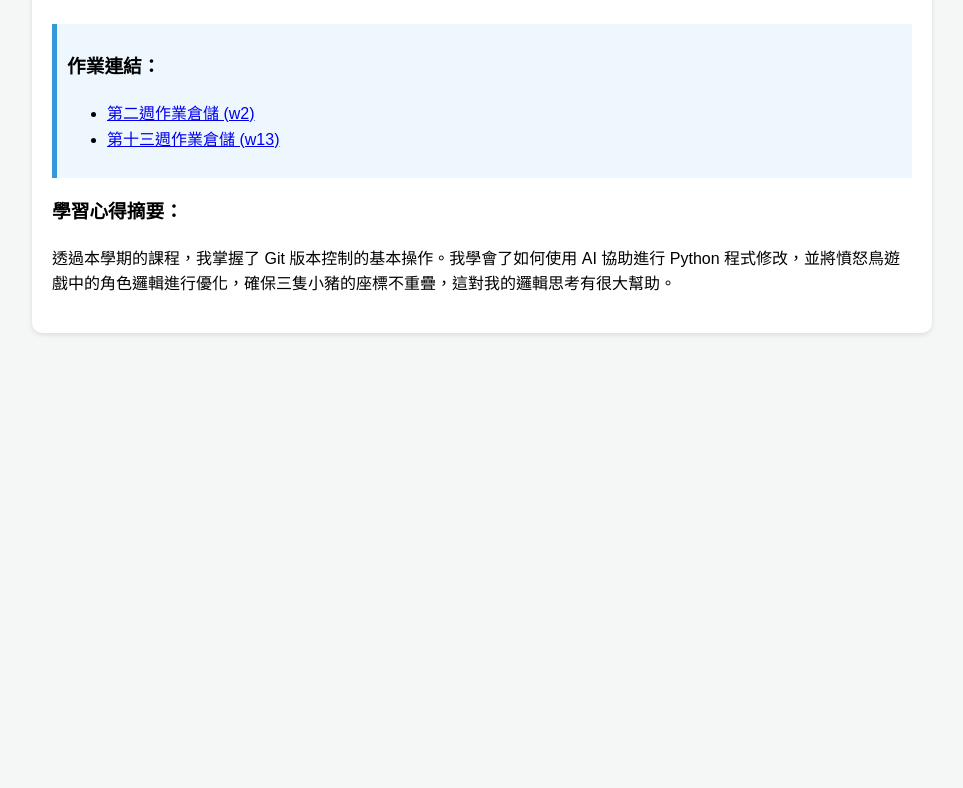
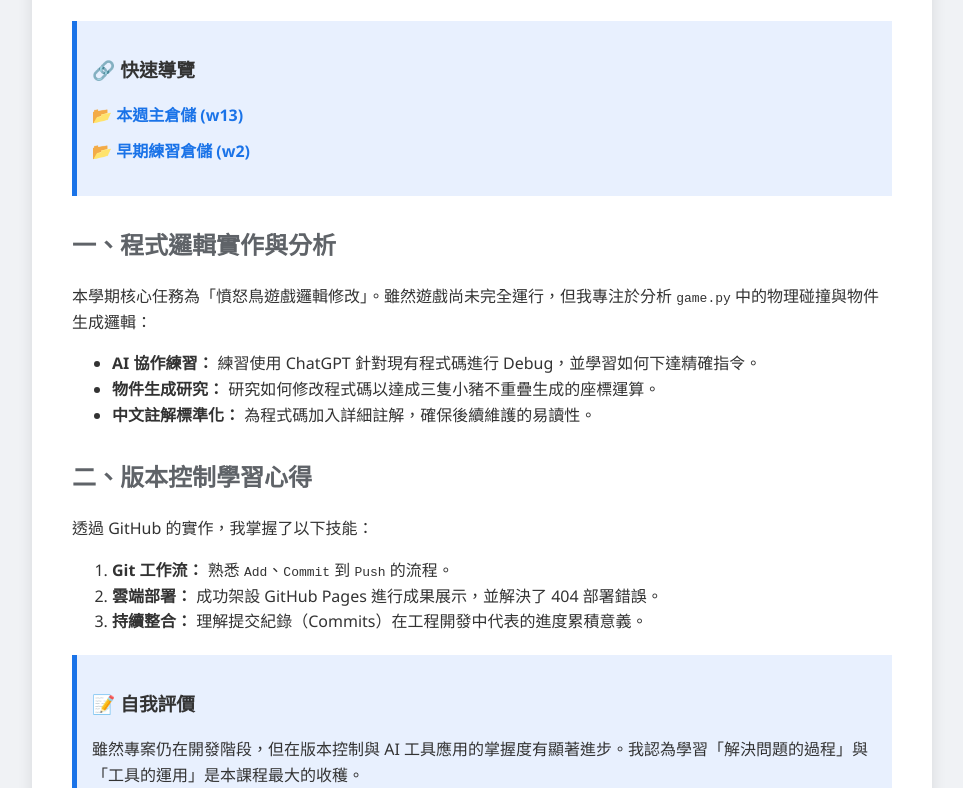
Before and after one commit to Yan08622/w13, a plain HTML site: page index.html in a window 1280 px wide. Shown: the part 166-954 px from the top of the page, without its empty margins (158-1121 px from the left). Before the commit the page ends 800 px from the top, so only its background shows below. Drawn offline with Linux system fonts and the light colour scheme.

Commit message:
Update index.html

```diff
--- a/index.html
+++ b/index.html
@@ -2,29 +2,56 @@
 <html lang="zh-TW">
 <head>
     <meta charset="UTF-8">
-    <title>Yan08622 的機械設計課程成果</title>
+    <title>Yan08622 機械設計課程成果</title>
     <style>
-        body { font-family: sans-serif; line-height: 1.6; padding: 30px; max-width: 900px; margin: auto; background-color: #f4f7f6; }
-        .card { background: white; padding: 20px; border-radius: 10px; box-shadow: 0 2px 5px rgba(0,0,0,0.1); }
-        h1 { color: #2c3e50; }
-        .link-box { margin-top: 20px; padding: 10px; border-left: 5px solid #3498db; background: #eef7fd; }
+        body { font-family: 'Segoe UI', Tahoma, Geneva, Verdana, sans-serif; line-height: 1.6; padding: 40px; max-width: 900px; margin: auto; background-color: #f0f2f5; color: #333; }
+        .container { background: white; padding: 40px; border-radius: 15px; box-shadow: 0 4px 15px rgba(0,0,0,0.1); }
+        h1 { color: #1a73e8; border-bottom: 3px solid #1a73e8; padding-bottom: 10px; }
+        h2 { color: #5f6368; margin-top: 30px; }
+        .highlight { background: #e8f0fe; border-left: 5px solid #1a73e8; padding: 15px; margin: 20px 0; }
+        .link-list { list-style: none; padding: 0; }
+        .link-list li { margin: 10px 0; }
+        .link-list a { color: #1a73e8; text-decoration: none; font-weight: bold; }
+        .link-list a:hover { text-decoration: underline; }
+        .footer { margin-top: 50px; font-size: 0.9em; color: #888; text-align: center; }
     </style>
 </head>
 <body>
-    <div class="card">
-        <h1>課程學習成果展示</h1>
-        <p>這是我的機械設計課程作業彙整頁面。</p>
+    <div class="container">
+        <h1>機械設計課程：學習成果報告</h1>
 
-        <div class="link-box">
-            <h3>作業連結：</h3>
-            <ul>
-                <li><a href="https://github.com/Yan08622/w2">第二週作業倉儲 (w2)</a></li>
-                <li><a href="https://github.com/Yan08622/w13">第十三週作業倉儲 (w13)</a></li>
+        <div class="highlight">
+            <h3>🔗 快速導覽</h3>
+            <ul class="link-list">
+                <li>📂 <a href="https://github.com/Yan08622/w13">本週主倉儲 (w13)</a></li>
+                <li>📂 <a href="https://github.com/Yan08622/w2">早期練習倉儲 (w2)</a></li>
             </ul>
         </div>
 
-        <h3>學習心得摘要：</h3>
-        <p>透過本學期的課程，我掌握了 Git 版本控制的基本操作。我學會了如何使用 AI 協助進行 Python 程式修改，並將憤怒鳥遊戲中的角色邏輯進行優化，確保三隻小豬的座標不重疊，這對我的邏輯思考有很大幫助。</p>
+        <h2>一、程式邏輯實作與分析</h2>
+        <p>本學期核心任務為「憤怒鳥遊戲邏輯修改」。雖然遊戲尚未完全運行，但我專注於分析 <code>game.py</code> 中的物理碰撞與物件生成邏輯：</p>
+        <ul>
+            <li><strong>AI 協作練習：</strong> 練習使用 ChatGPT 針對現有程式碼進行 Debug，並學習如何下達精確指令。</li>
+            <li><strong>物件生成研究：</strong> 研究如何修改程式碼以達成三隻小豬不重疊生成的座標運算。</li>
+            <li><strong>中文註解標準化：</strong> 為程式碼加入詳細註解，確保後續維護的易讀性。</li>
+        </ul>
+
+        <h2>二、版本控制學習心得</h2>
+        <p>透過 GitHub 的實作，我掌握了以下技能：</p>
+        <ol>
+            <li><strong>Git 工作流：</strong> 熟悉 <code>Add</code>、<code>Commit</code> 到 <code>Push</code> 的流程。</li>
+            <li><strong>雲端部署：</strong> 成功架設 GitHub Pages 進行成果展示，並解決了 404 部署錯誤。</li>
+            <li><strong>持續整合：</strong> 理解提交紀錄（Commits）在工程開發中代表的進度累積意義。</li>
+        </ol>
+
+        <div class="highlight">
+            <h3>📝 自我評價</h3>
+            <p>雖然專案仍在開發階段，但在版本控制與 AI 工具應用的掌握度有顯著進步。我認為學習「解決問題的過程」與「工具的運用」是本課程最大的收穫。</p>
+        </div>
+
+        <div class="footer">
+            <p>學生：Yan08622 | 2026年1月</p>
+        </div>
     </div>
 </body>
 </html>
```
